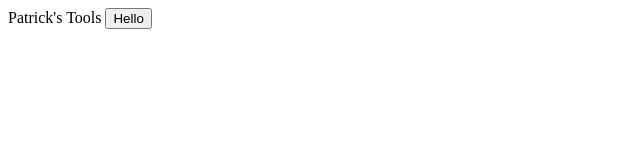
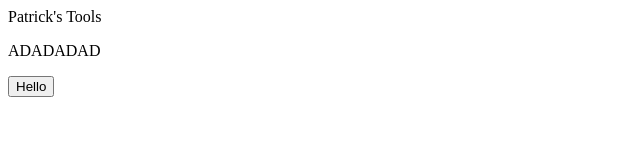
Before and after one commit to PatrickEO/PatrickEO.github.io, a plain HTML site: page index.html in a window 1280 px wide. Shown: the whole page, without its empty margins (0-640 px from the left). Drawn offline with Linux system fonts and the light colour scheme.

Commit message:
modified:   index.html

```diff
--- a/index.html
+++ b/index.html
@@ -1,2 +1,3 @@
 <head>Patrick's Tools</head>
+<p >ADADADAD</p>
 <button>Hello</button>
```
